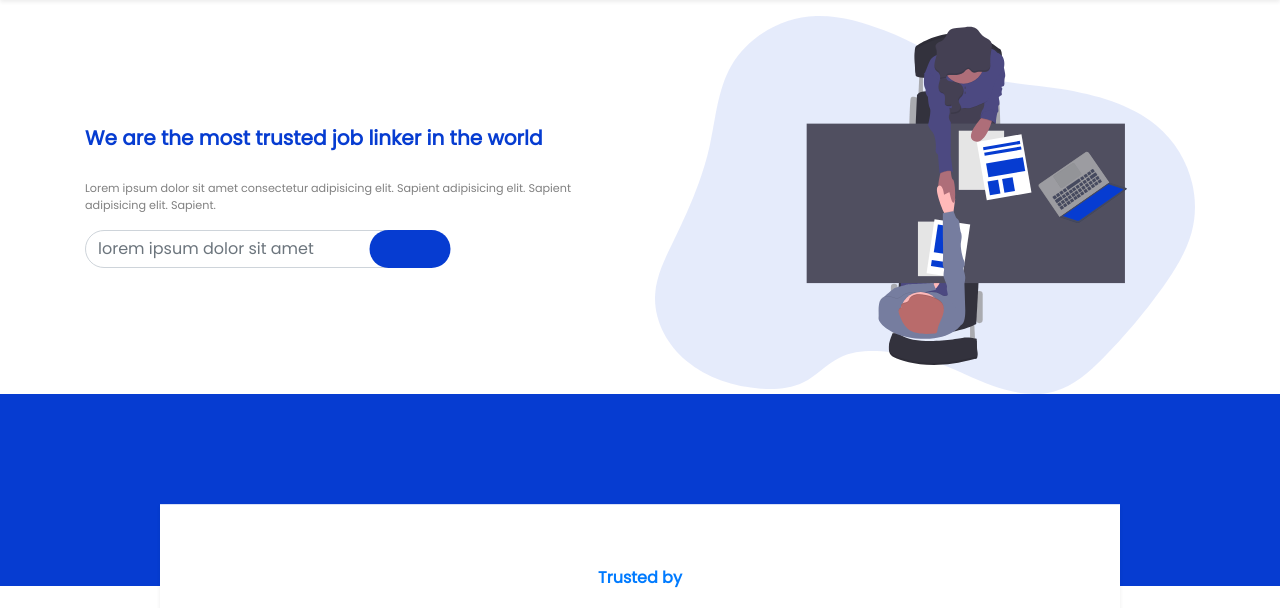
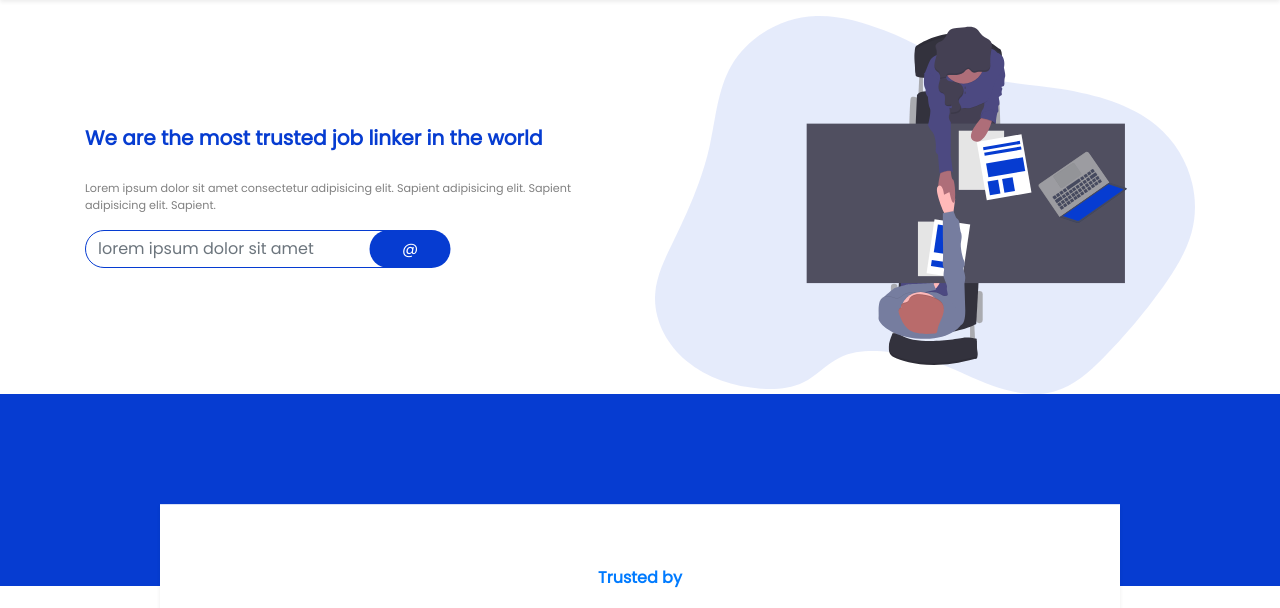
Before and after one commit to leyanki/LinkerCo, a plain HTML site: page index.html in a window 1280 px wide. Shown: the part 72-680 px from the top of the page. Drawn offline with nearby package versions, Linux system fonts and the light colour scheme.

Commit message:
customize the form element

```diff
--- a/bootstrap/css/app.css
+++ b/bootstrap/css/app.css
@@ -15,6 +15,11 @@ body{
 
     color:white;
 }
+.btn-transparent{
+    background: transparent;
+}
+
+
 .text-blue{
 
     color:#063cd1;
--- a/index.html
+++ b/index.html
@@ -52,10 +52,9 @@
                         <p mt-4>Lorem ipsum dolor sit amet consectetur adipisicing elit. Sapient adipisicing elit. Sapient adipisicing elit. Sapient.</p>
                         <form>
                             <div class="input-group w-75">
-                                <input type="search" placeholder="lorem ipsum dolor sit amet" name="search" class=" form-control rad">
+                                <input type="search" placeholder="lorem ipsum dolor sit amet" name="search" class=" form-control rad" style="border-color:#063cd1">
                                 <div class="input-group-prepend bg-blue  glyphicon glyphicon-search bg-blue text-center rad" style="transform:translateX(-50%); width: 20%;">
-                                 <!-- <span class="glyphicon glyphicon-search bg-blue ">@</span> -->
-                                 <span class="glyphicon glyphicon-envelope"></span>
+                                 <button type="submit" class="btn w-100 text-white btn-transparent" >@</button >
                                 </div>
                             </input>
                             </div>
```
